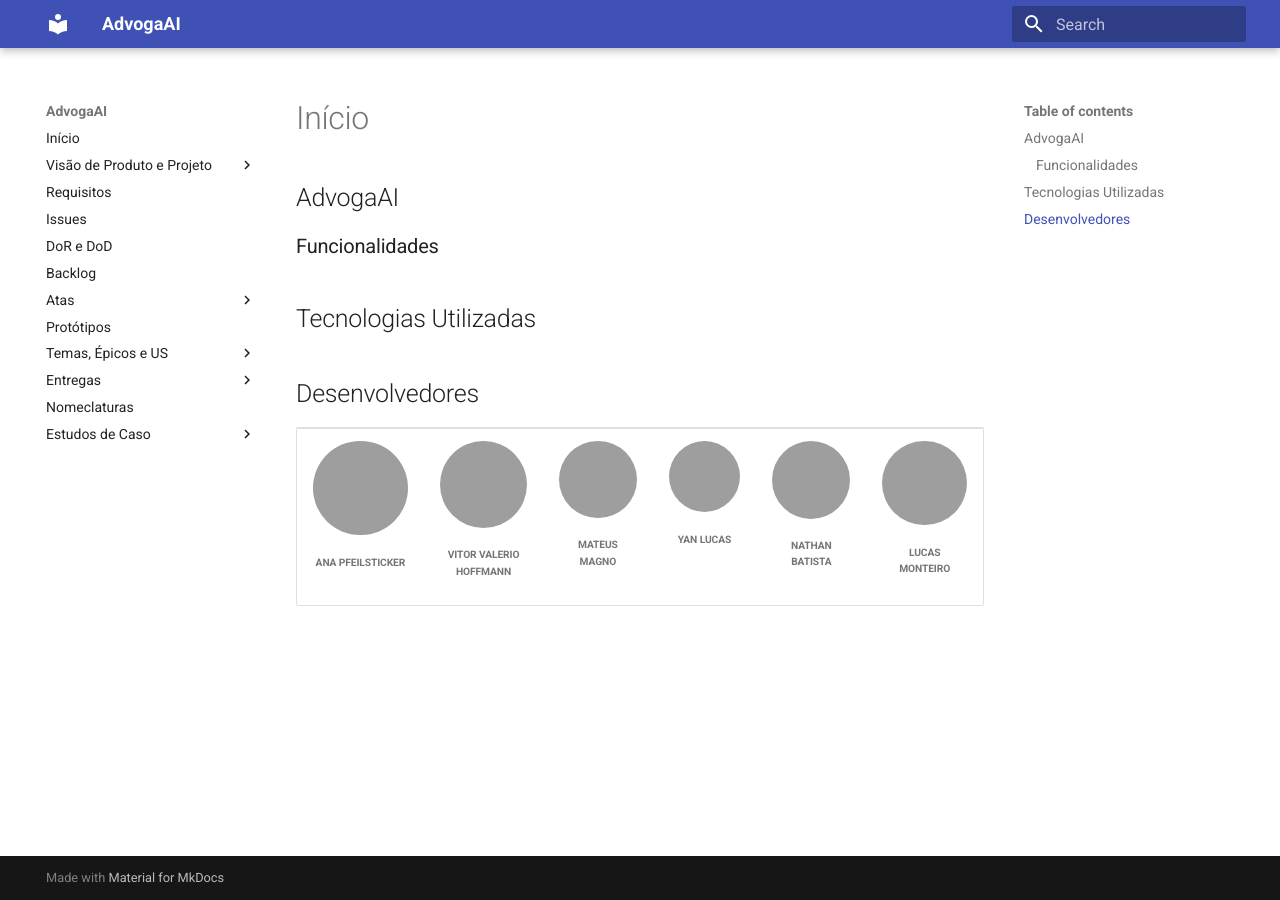
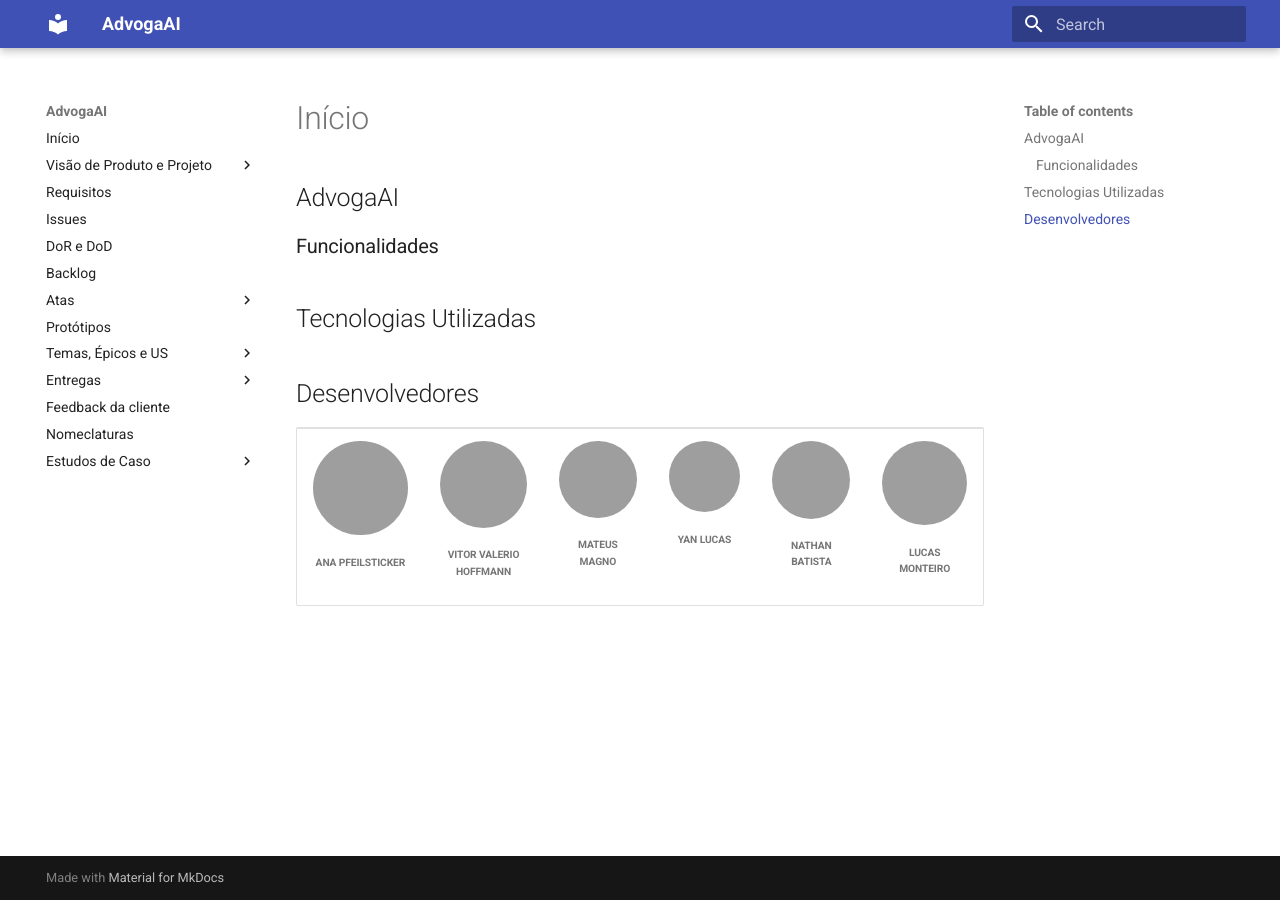
Before and after one commit to mdsreq-fga-unb/2025.1-T01-AdvogaAI, an MkDocs documentation site: the page built from docs/index.md, in a window 1280 px wide. Built offline with MkDocs 1.6.1 and Material for MkDocs 9.7.7, drawn with Linux system fonts in a browser that asks for light colours; grey boxes are pictures that could not be loaded.

Commit message:
Update mkdocs.yml

```diff
--- a/mkdocs.yml
+++ b/mkdocs.yml
@@ -27,6 +27,7 @@ nav:
       - Unidade 2: unidade2.md
       - Unidade 3: unidade3.md
       - Unidade 4: unidade4.md
+  - Feedback da cliente: feedback.md
   - Nomeclaturas: naming.md
   - Estudos de Caso:
       - USM: exercicios.md
```
